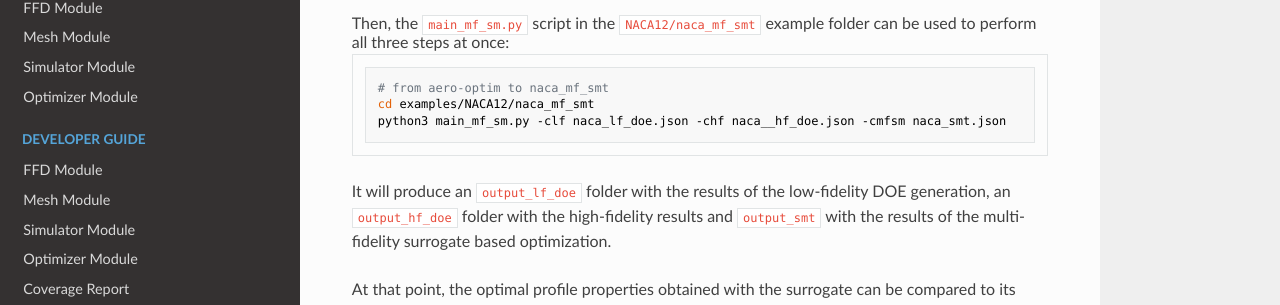
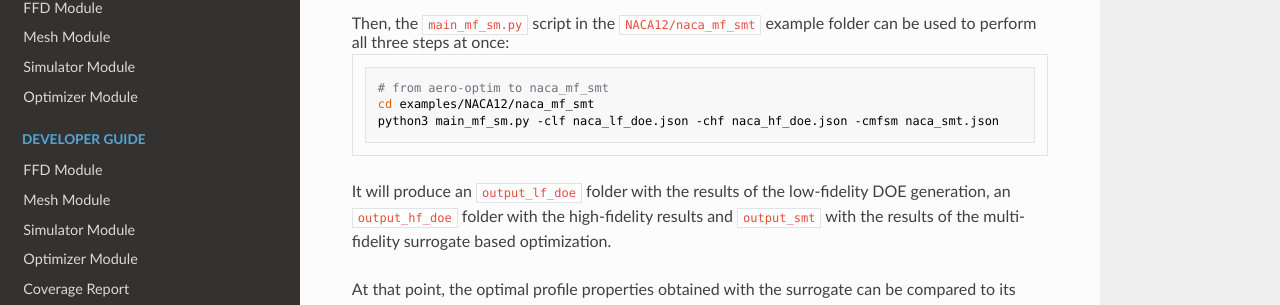
Before and after one commit to mschouler/aero-optim, an MkDocs documentation site: the page built from docs/example_mf_smo.md, in a window 1280 px wide and 900 px high, scrolled down 2506 px. Shown: the part 244-549 px from the top of the window. Built offline with MkDocs 1.6.1, drawn with Linux system fonts in a browser that asks for light colours; nearby versions of some CDN libraries.

Commit message:
fix typo in doc

````diff
--- a/docs/example_mf_smo.md
+++ b/docs/example_mf_smo.md
@@ -96,10 +96,10 @@ In order to run this examples, the `smt` library must first be added to the virt
 pip install smt
 ```
 Then, the `main_mf_sm.py` script in the `NACA12/naca_mf_smt` example folder can be used to perform all three steps at once:
-```py
+```sh
 # from aero-optim to naca_mf_smt
 cd examples/NACA12/naca_mf_smt
-python3 main_mf_sm.py -clf naca_lf_doe.json -chf naca__hf_doe.json -cmfsm naca_smt.json
+python3 main_mf_sm.py -clf naca_lf_doe.json -chf naca_hf_doe.json -cmfsm naca_smt.json
 ```
 
 It will produce an `output_lf_doe` folder with the results of the low-fidelity DOE generation, an `output_hf_doe` folder with the high-fidelity results and `output_smt` with the results of the multi-fidelity surrogate based optimization.
````
